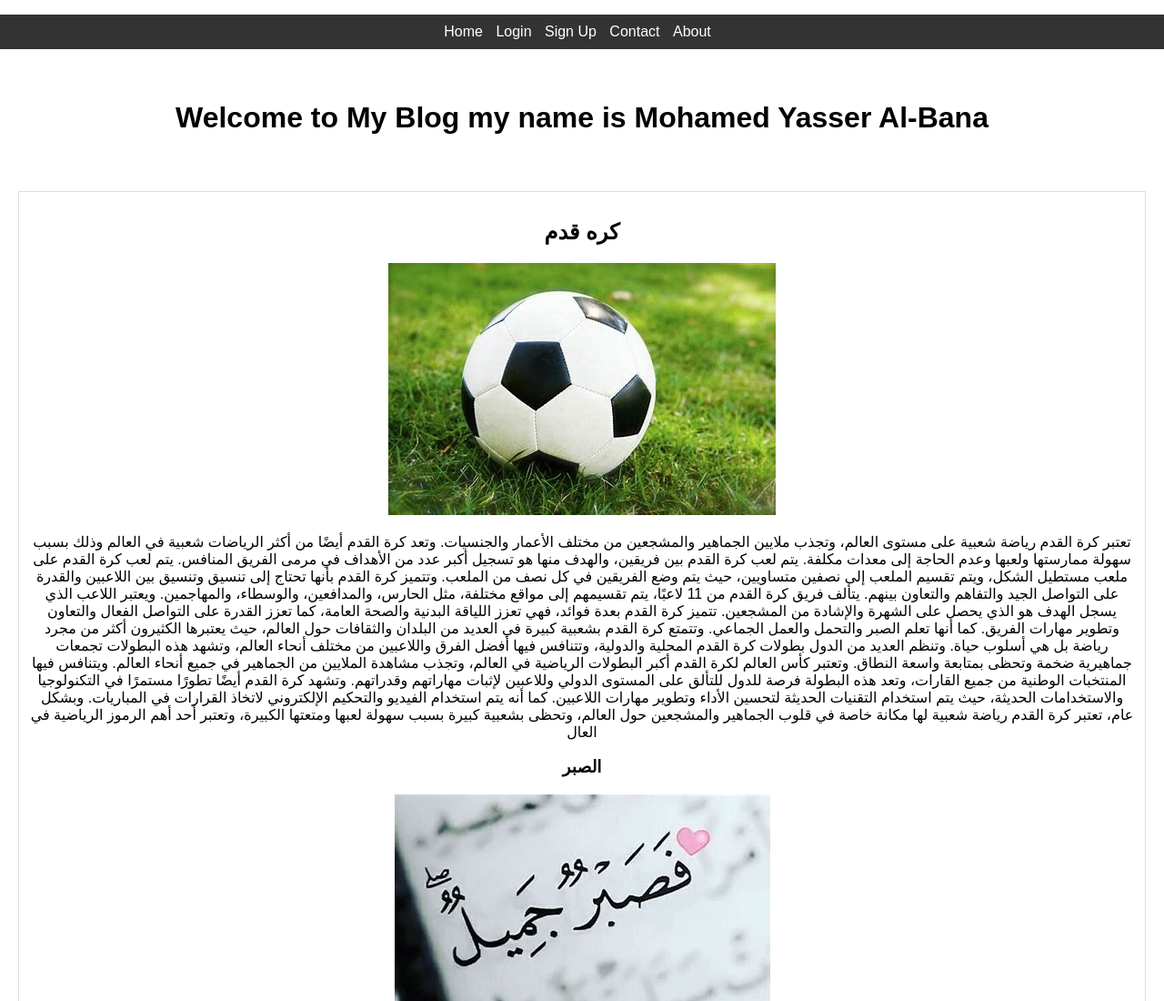
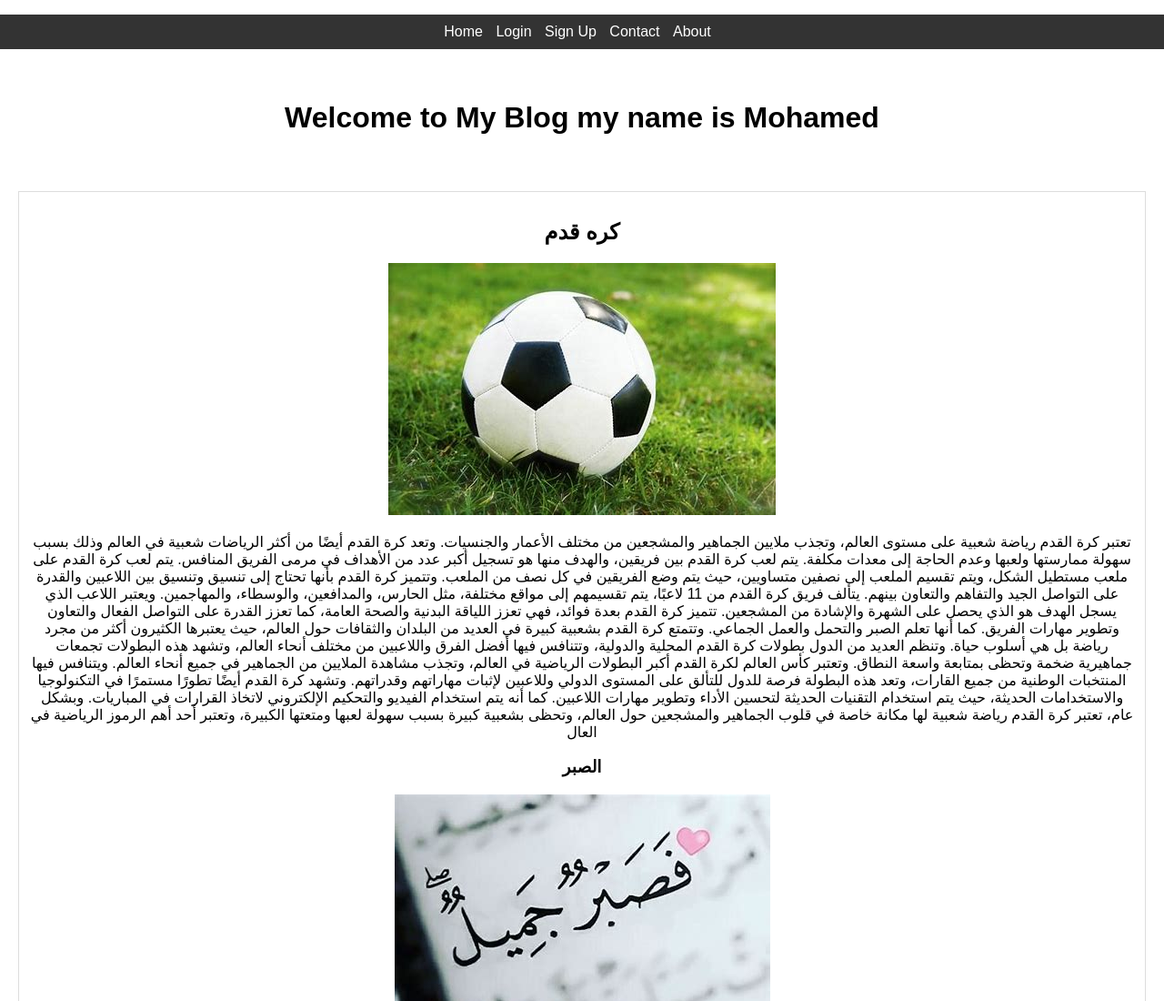
Before and after one commit to Mohamed12-Gg/Scond-project, a plain HTML site: page index.html in a window 1280 px wide. Shown: the top 1100 px of the page at 91% size. Drawn offline with Linux system fonts and the light colour scheme.

Commit message:
Update index.html

```diff
--- a/index.html
+++ b/index.html
@@ -22,7 +22,7 @@
     </nav>
 
     <header>
-        <h1>Welcome to My Blog my name is Mohamed Yasser Al-Bana  </h1>
+        <h1>Welcome to My Blog my name is Mohamed  </h1>
     </header>
 
     <section class="articles">
```
